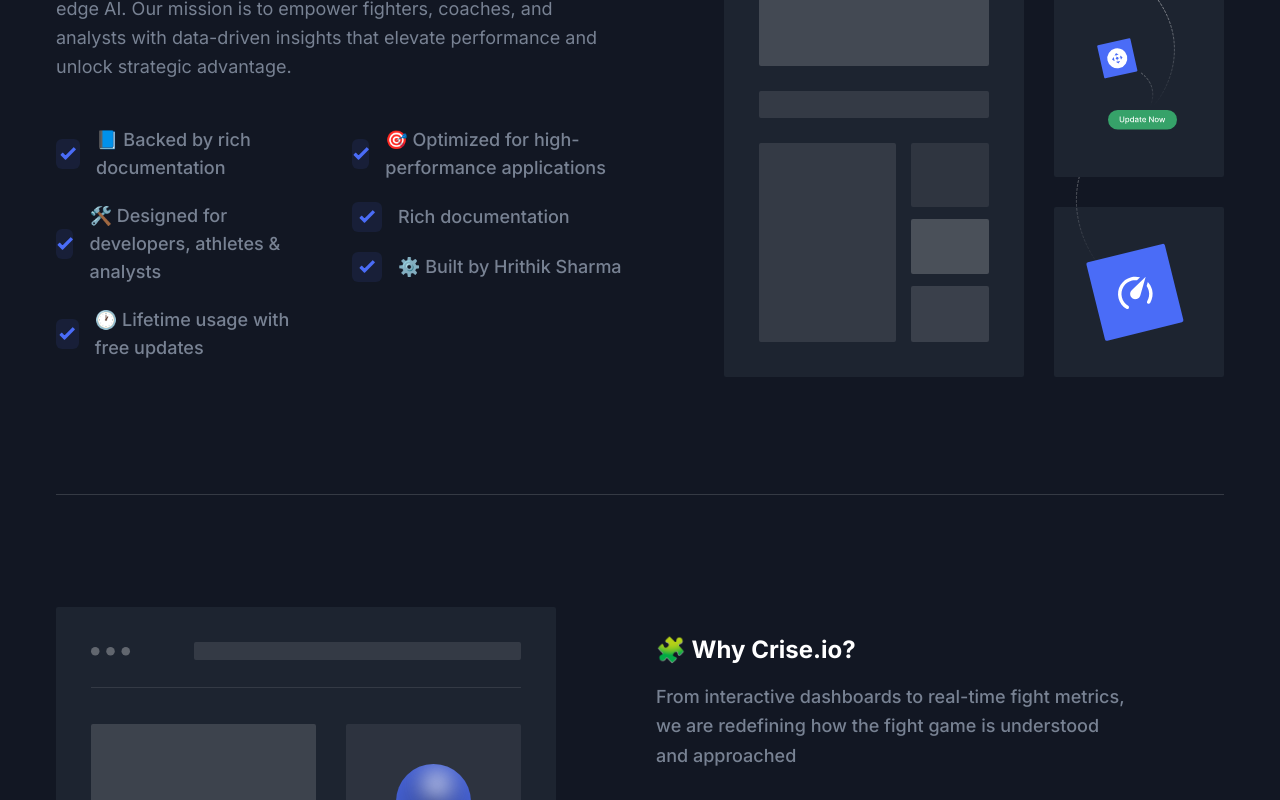
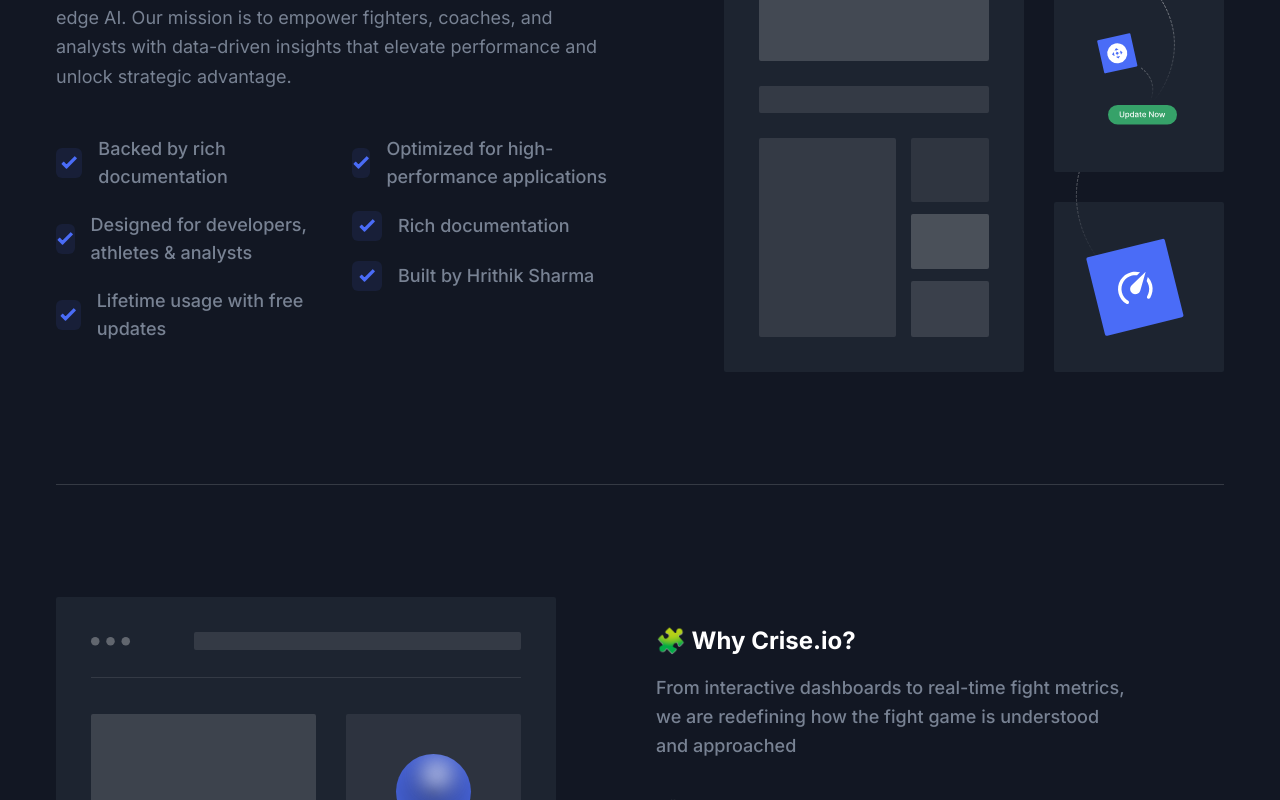
Before and after one commit to hrithik021/crise.io, a Next.js app: page / in a window 1280 px wide. Shown: the part 3060-3860 px from the top of the page. Built offline with nearby package versions, Linux system fonts and the light colour scheme.

Commit message:
Updated Contact Page, About sections, and Blog content2

```diff
--- a/src/app/about/page.tsx
+++ b/src/app/about/page.tsx
@@ -15,7 +15,7 @@
     <>
       <Breadcrumb
         pageName="About Page"
-        description="Lorem ipsum dolor sit amet, consectetur adipiscing elit. In varius eros eget sapien consectetur ultrices. Ut quis dapibus libero."
+        description="From interactive dashboards to real-time fight metrics, we are redefining how the fight game is understood and approached."
       />
       <AboutSectionOne />
       <AboutSectionTwo />
--- a/src/app/blog-details/page.tsx
+++ b/src/app/blog-details/page.tsx
@@ -19,8 +19,7 @@
             <div className="w-full px-4 lg:w-8/12">
               <div>
                 <h2 className="mb-8 text-3xl font-bold leading-tight text-black dark:text-white sm:text-4xl sm:leading-tight">
-                  10 amazing sites to download stock photos & digital assets for
-                  free
+                  10 amazing sites to download Fight data
                 </h2>
                 <div className="mb-10 flex flex-wrap items-center justify-between border-b border-body-color border-opacity-10 pb-4 dark:border-white dark:border-opacity-10">
                   <div className="flex flex-wrap items-center">
--- a/src/app/blog-sidebar/page.tsx
+++ b/src/app/blog-sidebar/page.tsx
@@ -21,8 +21,7 @@
             <div className="w-full px-4 lg:w-8/12">
               <div>
                 <h1 className="mb-8 text-3xl font-bold leading-tight text-black dark:text-white sm:text-4xl sm:leading-tight">
-                  10 amazing sites to download stock photos & digital assets for
-                  free
+                  10 amazing sites to download Fight Data
                 </h1>
                 <div className="mb-10 flex flex-wrap items-center justify-between border-b border-body-color border-opacity-10 pb-4 dark:border-white dark:border-opacity-10">
                   <div className="flex flex-wrap items-center">
--- a/src/app/blog/page.tsx
+++ b/src/app/blog/page.tsx
@@ -15,7 +15,7 @@
     <>
       <Breadcrumb
         pageName="Blog Grid"
-        description="Lorem ipsum dolor sit amet, consectetur adipiscing elit. In varius eros eget sapien consectetur ultrices. Ut quis dapibus libero."
+        description="Crise.io is built at the intersection of combat sports and cutting-edge AI. Here we will post articles, blogs, and insights on the latest trends in fight performance analysis, training techniques, and the future of combat sports."
       />
 
       <section className="pb-[120px] pt-[120px]">
--- a/src/components/About/AboutSectionOne.tsx
+++ b/src/components/About/AboutSectionOne.tsx
@@ -35,15 +35,15 @@
               >
                 <div className="mx-[-12px] flex flex-wrap">
                   <div className="w-full px-3 sm:w-1/2 lg:w-full xl:w-1/2">
-                    <List text="📘 Backed by rich documentation" />
-                    <List text="🛠️ Designed for developers, athletes & analysts" />
-                    <List text="🕐 Lifetime usage with free updates" />
+                    <List text="Backed by rich documentation" />
+                    <List text="Designed for developers, athletes & analysts" />
+                    <List text="Lifetime usage with free updates" />
                   </div>
 
                   <div className="w-full px-3 sm:w-1/2 lg:w-full xl:w-1/2">
-                    <List text="🎯 Optimized for high-performance applications" />
+                    <List text="Optimized for high-performance applications" />
                     <List text="Rich documentation" />
-                    <List text="⚙️ Built by Hrithik Sharma" />
+                    <List text="Built by Hrithik Sharma" />
                   </div>
                 </div>
               </div>
```
Also changed, not shown: src/app/contact/page.tsx (+6 -4 lines).
